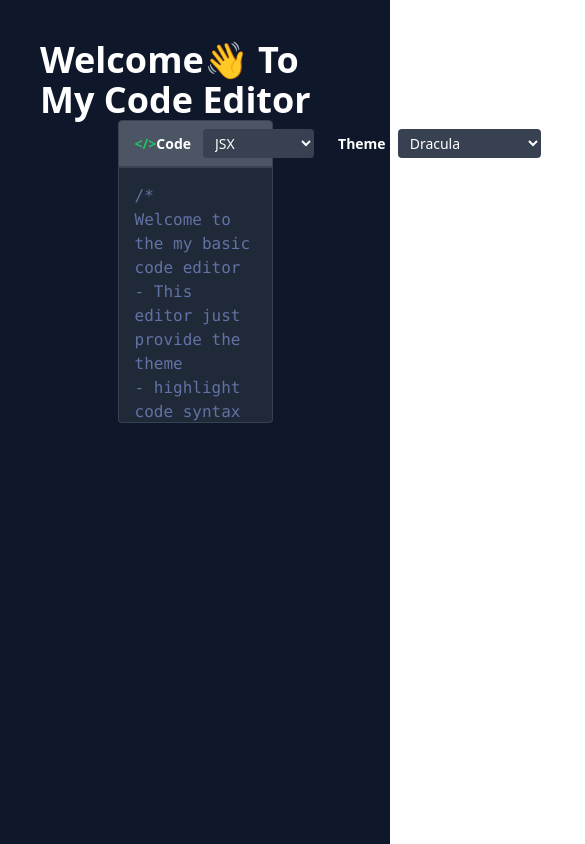
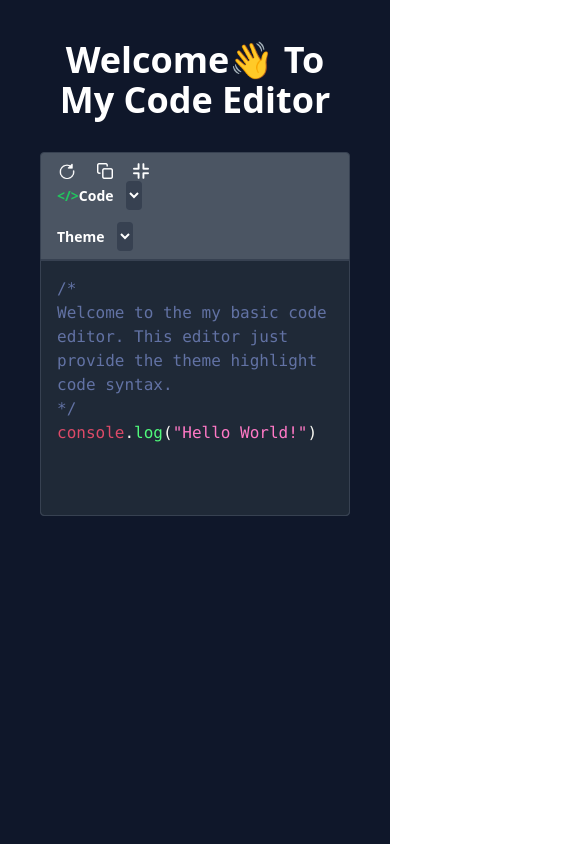
Before and after one commit to SaileshVerma/my-code-editor, a React (Create React App) app: page / in a window 390 px wide. Shown: the top 844 px of the page, 585 px wide, since content can reach past the window. Built offline with nearby package versions, Linux system fonts and the light colour scheme.

Commit message:
added responsiveness

```diff
--- a/src/App.tsx
+++ b/src/App.tsx
@@ -3,16 +3,13 @@ import { CodeEditor } from "./components/CodeEditor";
 import { INITIAL_CODE } from "./utils/constants/data";
 
 function App() {
-  const [code, setCode] = useState<string>(INITIAL_CODE);
-  const [language, setLanguage] = useState<string>("javascript");
-
   return (
-    <div className="bg-slate-900 h-screen w-full max-w-full">
+    <div className="bg-slate-900 h-screen w-full">
       <div className="flex flex-col items-center p-10">
-        <h1 className="text-white text-4xl font-bold">
+        <h1 className="text-white text-4xl font-bold text-center">
           Welcome👋 To My Code Editor
         </h1>
-        <CodeEditor onChange={setCode} code={code} />
+        <CodeEditor />
       </div>
     </div>
   );
--- a/src/components/CodeEditor.tsx
+++ b/src/components/CodeEditor.tsx
@@ -1,8 +1,10 @@
-import React, { ChangeEventHandler, useEffect, useRef, useState } from "react";
+import React, { useEffect, useRef, useState } from "react";
 import Prism from "prismjs";
 import "prismjs/themes/prism.css";
 import { Highlight, themes } from "prism-react-renderer";
 import CopyIcon from "../assets/copy.png";
+import ExpandIcon from "../assets/expand.png";
+import ResizeScreenIcon from "../assets/small.png";
 import ResetIcon from "../assets/restart.png";
 import { ThemeBundlesList } from "../utils/constants/themes_list";
 import {
@@ -12,18 +14,31 @@ import {
 import { getThemeObject } from "../utils/helpers/get_theme_on_value";
 import { INITIAL_CODE } from "../utils/constants/data";
 
-interface CodeEditorProps {
-  code: string;
-  onChange: (code: string) => void;
-}
+export const CodeEditor = () => {
+  const codeRef = useRef<HTMLTextAreaElement>(null);
 
-export const CodeEditor = ({ code, onChange }: CodeEditorProps) => {
-  const codeRef = useRef<HTMLTextAreaElement>(null);
   const [currentLanguage, setCurrentLanguage] = useState(
     LanguageBundlesList[0]
   );
+  const [code, setCode] = useState<string>(
+    currentLanguage.initialHelloWorldCode
+  );
 
-  let initialCode = code;
+  const [isCopied, setIsCopied] = useState(false);
+  const [isFullScreen, setIsFullScreen] = useState(true);
+
+  const handleCopyState = () => {
+    navigator.clipboard.writeText(code).then(() => {
+      setIsCopied(true);
+      setTimeout(() => {
+        setIsCopied(false);
+      }, 1500);
+    });
+  };
+
+  const fullScreenHandler = () => {
+    setIsFullScreen((full) => !full);
+  };
 
   const [currentTheme, setCurrentTheme] = useState(ThemeBundlesList[0]);
 
@@ -31,17 +46,22 @@ export const CodeEditor = ({ code, onChange }: CodeEditorProps) => {
     if (codeRef.current) {
       Prism.highlightElement(codeRef.current);
     }
-  }, [code, currentLanguage]);
+    setCode(currentLanguage.initialHelloWorldCode);
+  }, [currentLanguage]);
 
   const handleInputChange = (event: React.ChangeEvent<HTMLTextAreaElement>) => {
-    onChange(event.target.value);
+    setCode(event.target.value);
   };
 
   return (
-    <div className="flex flex-col h-1/2 w-1/2">
+    <div
+      className={`flex flex-col pt-8 transition-all duration-500 ${
+        isFullScreen ? "h-full w-full" : "h-1/2 w-1/2"
+      }`}
+    >
       <div className="bg-gray-600 border rounded-t border-gray-700 p-2 px-4">
-        <div className="flex text-white justify-between text-sm">
-          <div className="flex gap-6">
+        <div className="flex flex-col-reverse md:flex-row  text-white justify-between text-sm">
+          <div className="flex gap-3 md:gap-6 flex-col md:flex-row">
             <div className="flex items-center">
               <span className="font-semibold text-sm text-green-500">
                 {" "}
@@ -68,25 +88,45 @@ export const CodeEditor = ({ code, onChange }: CodeEditorProps) => {
 
           <div className="flex items-center gap-5 hover:cursor-pointer">
             <div
+              className="flex gap-2 items-center"
               onClick={() => {
-                onChange(INITIAL_CODE);
+                setCode(INITIAL_CODE);
               }}
-              className="flex gap-2 items-center"
             >
-              <p className="font-semibold text-sm">Reset</p>
+              {/* <p className="font-semibold text-sm">Reset</p> */}
               <img className="h-5 w-5" alt="reset" src={ResetIcon} />
             </div>
-            <div className="flex gap-2 items-center">
-              <p className="font-semibold text-sm">Copy</p>
+            <div
+              className="relative gap-2 items-center hover:cursor-pointer"
+              onClick={handleCopyState}
+            >
+              {isCopied && (
+                <div className="absolute bottom-5 left-0 p-1.5 bg-gray-800 text-white text-xs rounded">
+                  Copied!
+                </div>
+              )}
               <img className="h-4 w-4" alt="reset" src={CopyIcon} />
             </div>
-            {/* <span>Full SCReen</span> */}
+
+            <div
+              className="flex gap-2 items-center hover:cursor-pointer"
+              onClick={fullScreenHandler}
+            >
+              {/* <p className="font-semibold text-sm">FullScreen</p> */}
+              <img
+                className="h-4 w-4"
+                alt="reset"
+                src={isFullScreen ? ResizeScreenIcon : ExpandIcon}
+              />
+            </div>
           </div>
         </div>
       </div>
       <div className="relative">
         <textarea
-          className="absolute z-10 w-full h-64 p-4 bg-transparent text-transparent caret-white font-mono focus:outline-none focus:border-gray-400 resize-none border border-gray-700  rounded-b overflow-y-scroll"
+          className={`absolute transition-all duration-500 ${
+            isFullScreen ? "h-64 lg:h-96" : "h-64"
+          } z-10 w-full p-4 bg-transparent text-transparent caret-white font-mono focus:outline-none focus:border-gray-400 resize-none border border-gray-700  rounded-b overflow-y-scroll`}
           // ref={codeRef}
           value={code}
           onChange={handleInputChange}
@@ -99,7 +139,11 @@ export const CodeEditor = ({ code, onChange }: CodeEditorProps) => {
           language={currentLanguage.code}
         >
           {({ className, style, tokens, getLineProps, getTokenProps }) => (
-            <div className="absolute z-2 w-full h-64 p-4 bg-gray-800 font-mono border border-gray-700 rounded-b overflow-y-scroll">
+            <div
+              className={`absolute  transition-all duration-500 ${
+                isFullScreen ? "h-64 lg:h-96" : "h-64"
+              } z-2 w-full p-4 bg-gray-800 font-mono border border-gray-700 rounded-b overflow-y-scroll`}
+            >
               {tokens.map((line, i) => {
                 return (
                   <div key={i} {...getLineProps({ line })}>
@@ -133,7 +177,7 @@ const LanguageDropDown = ({
 
   return (
     <select
-      className="bg-gray-700 px-2 py-1 text-white rounded"
+      className="bg-gray-700 w-2 lg:w-full px-2 py-1 text-white rounded"
       onChange={languageChangeHandler}
     >
       {LanguageBundlesList.map((val, index) => {
@@ -159,7 +203,7 @@ const ThemeDropDown = ({
   return (
     <select
       onChange={themeChangeHandler}
-      className="bg-gray-700 px-2 py-1 text-white rounded"
+      className="bg-gray-700  w-2 lg:w-full px-2 py-1 text-white rounded"
     >
       {ThemeBundlesList.map((val, index) => {
         return (
--- a/src/utils/constants/data.ts
+++ b/src/utils/constants/data.ts
@@ -1,7 +1,4 @@
 export const INITIAL_CODE = `/*
-Welcome to the my basic code editor
-- This editor just provide the theme
-- highlight code syntax
+Welcome to the my basic code editor. This editor just provide the theme highlight code syntax.
 */
-
-console.log("Hello World");`;
+`;
--- a/src/utils/constants/languages_list.ts
+++ b/src/utils/constants/languages_list.ts
@@ -1,18 +1,77 @@
+import { INITIAL_CODE } from "./data";
+
 export interface LanguageBundle {
   language: string;
   code: string;
+  initialHelloWorldCode: string;
 }
 
 export const LanguageBundlesList: LanguageBundle[] = [
-  { language: "JSX", code: "jsx" },
-  { language: "TSX", code: "tsx" },
-  { language: "Swift", code: "swift" },
-  { language: "Kotlin", code: "kotlin" },
-  { language: "Objective-C", code: "objectivec" },
-  { language: "Rust", code: "rust" },
-  { language: "GraphQL", code: "graphql" },
-  { language: "Yaml", code: "yaml" },
-  { language: "GO", code: "go" },
-  { language: "C++", code: "cpp" },
-  { language: "Python", code: "python" },
+  {
+    language: "JSX",
+    code: "jsx",
+    initialHelloWorldCode: `${INITIAL_CODE + 'console.log("Hello World!")'}`,
+  },
+  {
+    language: "TSX",
+    code: "tsx",
+    initialHelloWorldCode: `${INITIAL_CODE + 'console.log("Hello World!")'}`,
+  },
+  {
+    language: "Swift",
+    code: "swift",
+    initialHelloWorldCode: `${INITIAL_CODE + 'print("Hello World!")'}`,
+  },
+  {
+    language: "Kotlin",
+    code: "kotlin",
+    initialHelloWorldCode: `${
+      INITIAL_CODE + "fun main(args : Array<String>) { println('Hello World!')}"
+    }`,
+  },
+  {
+    language: "Objective-C",
+    code: "objectivec",
+    initialHelloWorldCode: `${
+      INITIAL_CODE +
+      'int main(int argc, const char * argv[]) { @autoreleasepool {NSLog(@"Hello, World!");} return 0;}'
+    }`,
+  },
+  {
+    language: "Rust",
+    code: "rust",
+    initialHelloWorldCode: `${
+      INITIAL_CODE + 'fn main() {println!("Hello World!");}'
+    }`,
+  },
+  {
+    language: "GraphQL",
+    code: "graphql",
+    initialHelloWorldCode: `${INITIAL_CODE + "type Query {hello: String!}"}`,
+  },
+  {
+    language: "Yaml",
+    code: "yaml",
+    initialHelloWorldCode: `${
+      INITIAL_CODE +
+      "metadata: name: helloworld labels: app: helloworld service: helloworld"
+    }`,
+  },
+  {
+    language: "GO",
+    code: "go",
+    initialHelloWorldCode: `${
+      INITIAL_CODE + 'func main() {fmt.Println("hello world")}'
+    }`,
+  },
+  {
+    language: "C++",
+    code: "cpp",
+    initialHelloWorldCode: `${INITIAL_CODE + 'std::cout<<("Hello World!")'}`,
+  },
+  {
+    language: "Python",
+    code: "python",
+    initialHelloWorldCode: `${INITIAL_CODE + 'print("Hello World!")'}`,
+  },
 ];
```
Also changed, not shown: src/assets/expand.png (added), src/assets/small.png (added).
